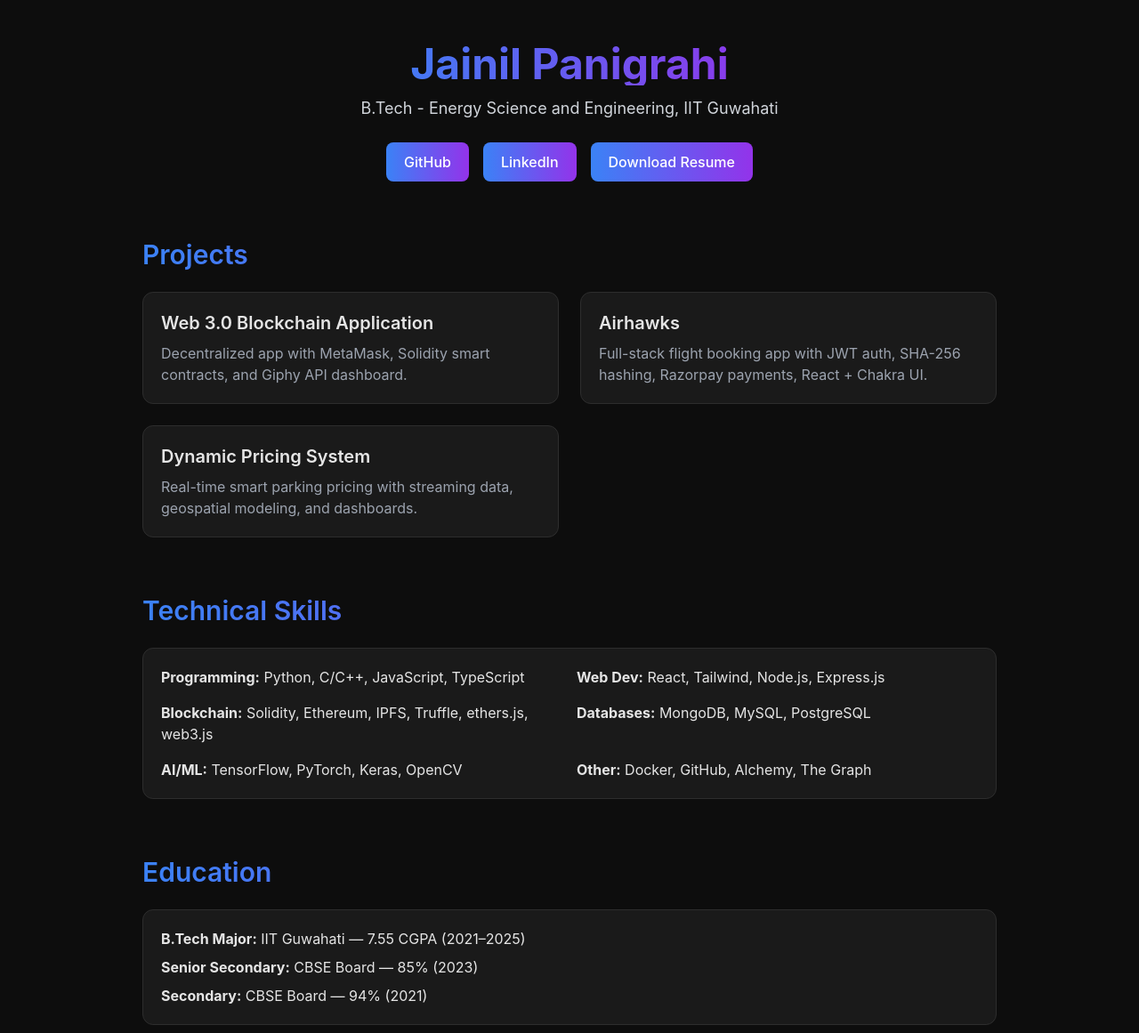
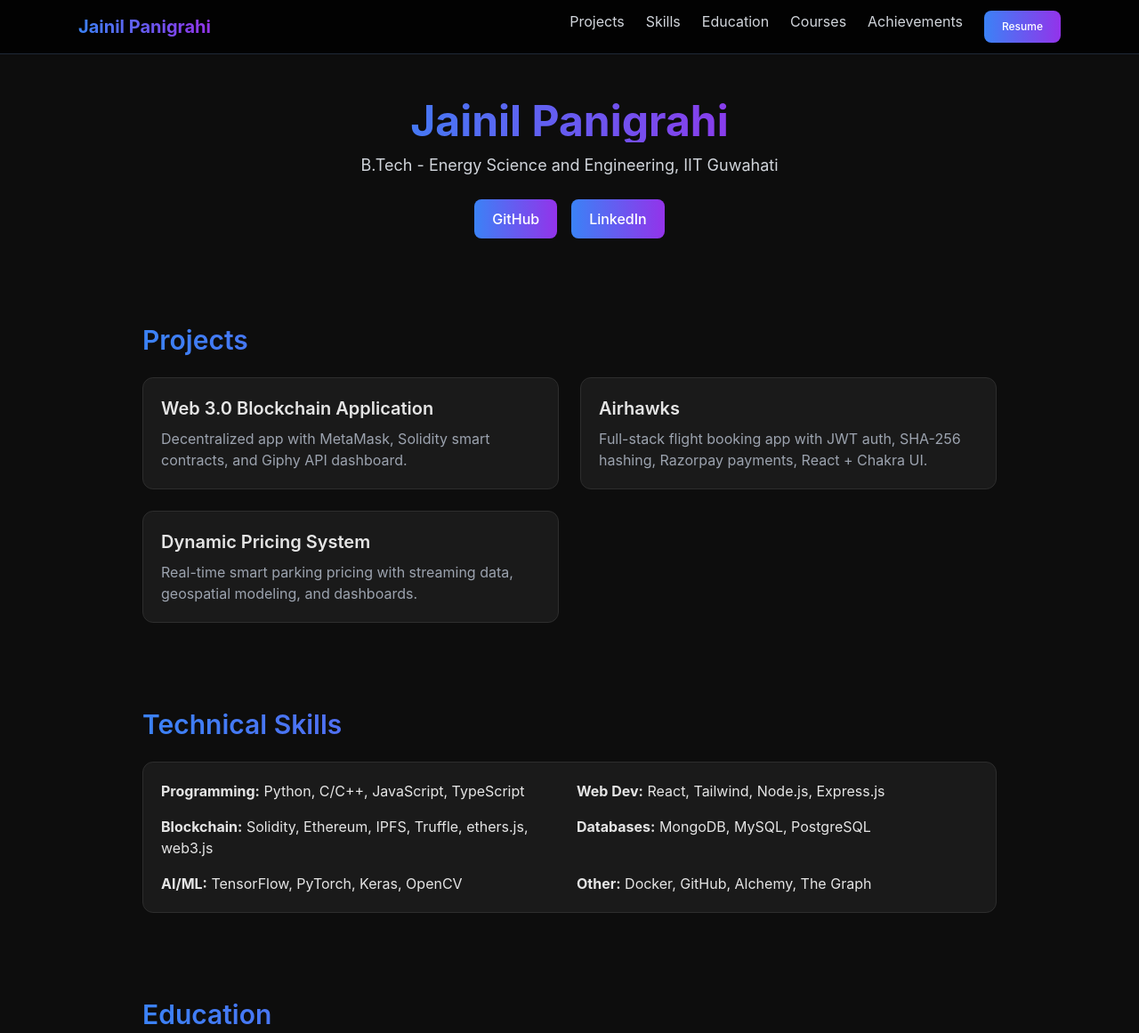
Before and after one commit to jainil0803/Portfolio, a plain HTML site: page index.html in a window 1280 px wide. Shown: the top 1161 px of the page at 89% size. Drawn offline with nearby package versions, Linux system fonts and the light colour scheme.

Commit message:
Update index.html

```diff
--- a/index.html
+++ b/index.html
@@ -38,22 +38,41 @@
     .btn:hover {
       background: linear-gradient(90deg, #2563eb, #7e22ce);
     }
+    /* Smooth scrolling */
+    html {
+      scroll-behavior: smooth;
+    }
   </style>
 </head>
 <body class="min-h-screen flex flex-col items-center">
+
+  <!-- NAVBAR -->
+  <nav class="fixed top-0 left-0 w-full bg-black bg-opacity-80 backdrop-blur-md border-b border-gray-800 z-50">
+    <div class="max-w-6xl mx-auto flex justify-between items-center py-3 px-6">
+      <h1 class="text-xl font-bold gradient-text">Jainil Panigrahi</h1>
+      <div class="flex gap-6 text-gray-300 text-sm md:text-base">
+        <a href="#projects" class="hover:text-white">Projects</a>
+        <a href="#skills" class="hover:text-white">Skills</a>
+        <a href="#education" class="hover:text-white">Education</a>
+        <a href="#courses" class="hover:text-white">Courses</a>
+        <a href="#achievements" class="hover:text-white">Achievements</a>
+        <a href="Jainil_Resume.pdf" class="btn text-xs">Resume</a>
+      </div>
+    </div>
+  </nav>
+
   <!-- Header -->
-  <header class="text-center mt-12">
+  <header class="text-center mt-28">
     <h1 class="text-5xl font-bold gradient-text">Jainil Panigrahi</h1>
     <p class="mt-3 text-lg text-gray-300">B.Tech - Energy Science and Engineering, IIT Guwahati</p>
     <div class="flex justify-center gap-4 mt-6">
       <a href="https://github.com/jainil0803" target="_blank" class="btn">GitHub</a>
       <a href="https://www.linkedin.com/in/jainil-panigrahi" target="_blank" class="btn">LinkedIn</a>
-      <a href="Jainil_Resume.pdf" class="btn">Download Resume</a>
     </div>
   </header>
 
   <!-- Projects -->
-  <section class="mt-16 w-11/12 md:w-3/4">
+  <section id="projects" class="mt-24 w-11/12 md:w-3/4">
     <h2 class="text-3xl font-semibold mb-6 gradient-text">Projects</h2>
     <div class="grid md:grid-cols-2 gap-6">
       <div class="card">
@@ -72,7 +91,7 @@
   </section>
 
   <!-- Skills -->
-  <section class="mt-16 w-11/12 md:w-3/4">
+  <section id="skills" class="mt-24 w-11/12 md:w-3/4">
     <h2 class="text-3xl font-semibold mb-6 gradient-text">Technical Skills</h2>
     <div class="card grid grid-cols-2 gap-4 text-sm md:text-base">
       <p><b>Programming:</b> Python, C/C++, JavaScript, TypeScript</p>
@@ -85,7 +104,7 @@
   </section>
 
   <!-- Education -->
-  <section class="mt-16 w-11/12 md:w-3/4">
+  <section id="education" class="mt-24 w-11/12 md:w-3/4">
     <h2 class="text-3xl font-semibold mb-6 gradient-text">Education</h2>
     <div class="card space-y-2">
       <p><b>B.Tech Major:</b> IIT Guwahati — 7.55 CGPA (2021–2025)</p>
@@ -94,8 +113,18 @@
     </div>
   </section>
 
+  <!-- Courses -->
+  <section id="courses" class="mt-24 w-11/12 md:w-3/4">
+    <h2 class="text-3xl font-semibold mb-6 gradient-text">Key Courses Taken</h2>
+    <div class="card space-y-2">
+      <p><b>Mathematics:</b> Linear Algebra, Basic Calculus, Discrete Maths, Probability & Random Processes</p>
+      <p><b>Blockchain:</b> Cyfrin Updraft, Blockbase, Smart Contracts</p>
+      <p><b>Other:</b> Time Series Analysis, Summer Analytics, Product Matters, Agentic AI</p>
+    </div>
+  </section>
+
   <!-- Achievements -->
-  <section class="mt-16 w-11/12 md:w-3/4 mb-20">
+  <section id="achievements" class="mt-24 w-11/12 md:w-3/4 mb-20">
     <h2 class="text-3xl font-semibold mb-6 gradient-text">Achievements</h2>
     <div class="card space-y-2 text-gray-300">
       <p>🏆 Blockchain Challenge — 3rd Position (IITG Hostel Tech, 2024)</p>
```
